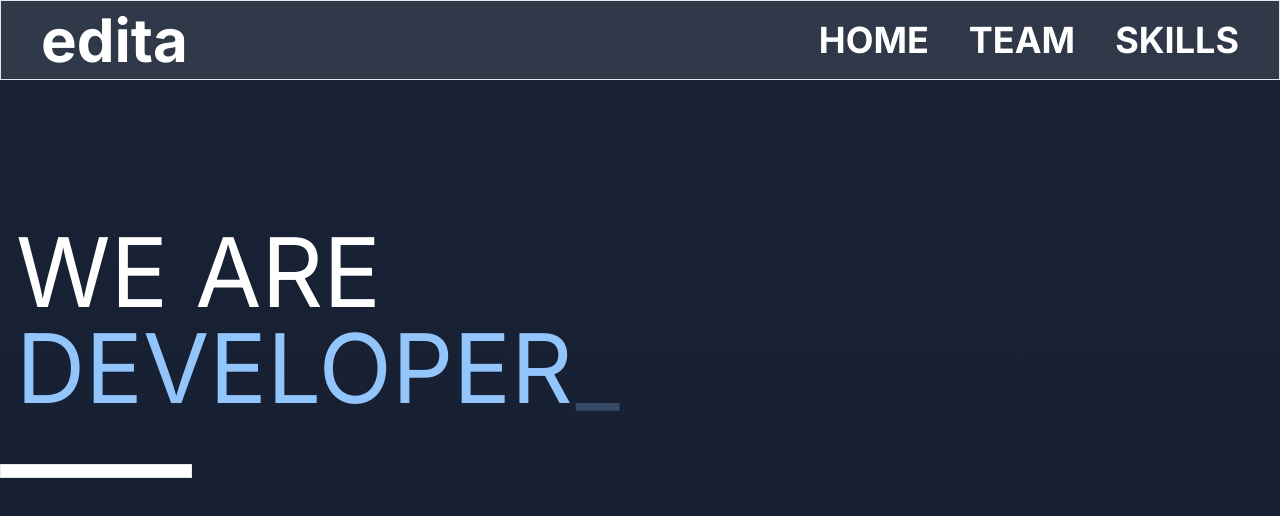
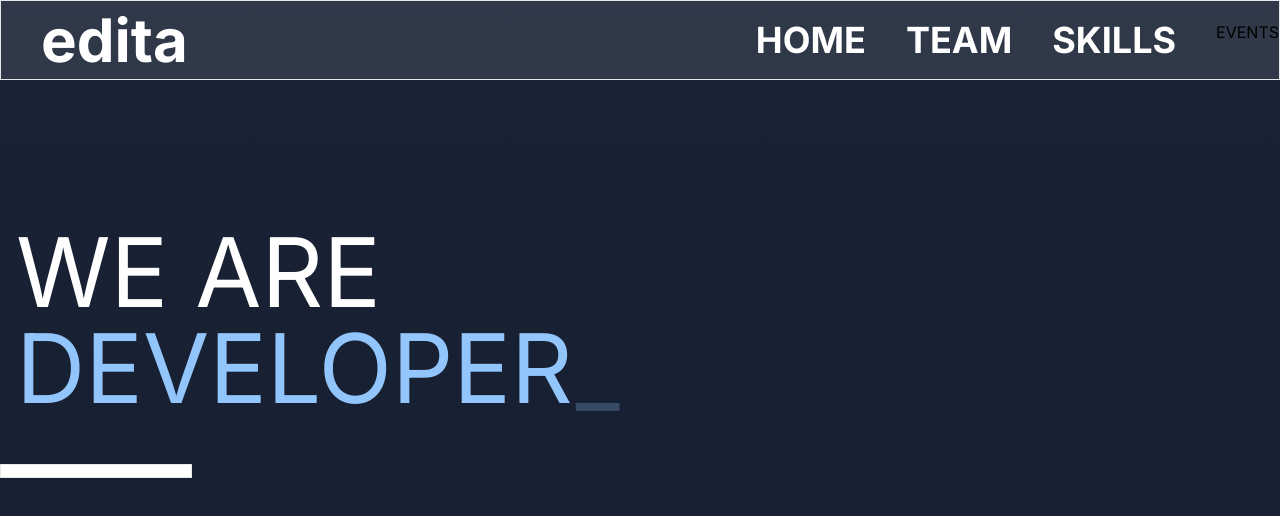
Before and after one commit to FrenzyVJN/Edita, a Next.js app: page / in a window 1280 px wide. Shown: the top 516 px of the page. Built offline with nearby package versions, Linux system fonts and the light colour scheme.

Commit message:
events and header

```diff
--- /dev/null
+++ b/app/events.tsx
@@ -0,0 +1,9 @@
+function Events() {
+    return (
+        <main className="flex justify-center items-center h-screen">
+            <div id='events' className=""></div>
+        </main>
+     );
+}
+
+export default Events;
--- a/app/header.tsx
+++ b/app/header.tsx
@@ -14,6 +14,9 @@ function Header() {
                     <Link to='skills' smooth={true} duration={400} offset={0}>
                         <h1 className="text-white text-md mr-2 md:text-4xl md:mr-10 font-bold">SKILLS</h1>
                     </Link>
+                    <Link to='events' smooth={true} duration={400} offset={0}>
+                        <h1>EVENTS</h1>
+                    </Link>
                     <h1></h1>
                 </div>
             </div>
```
